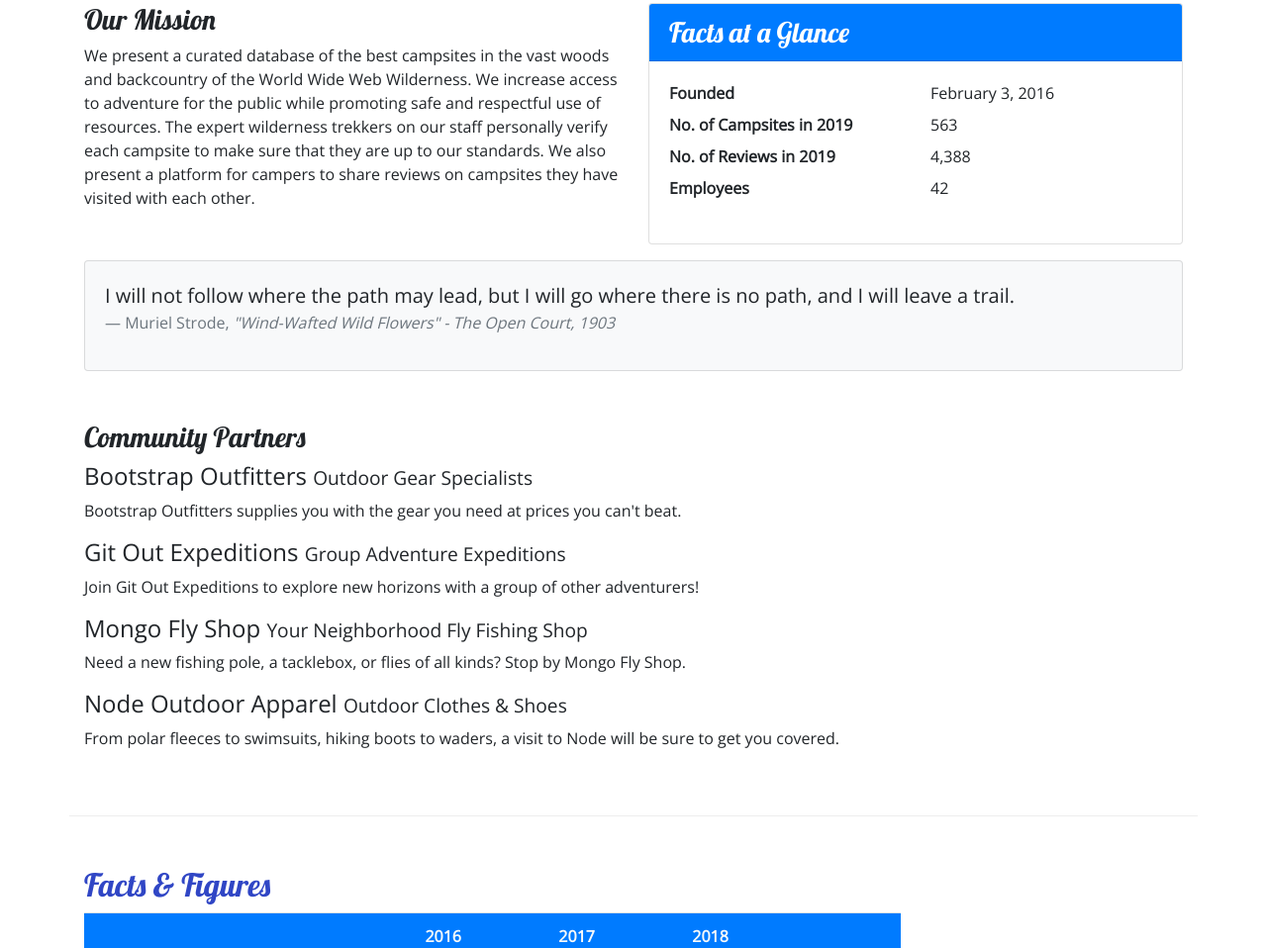
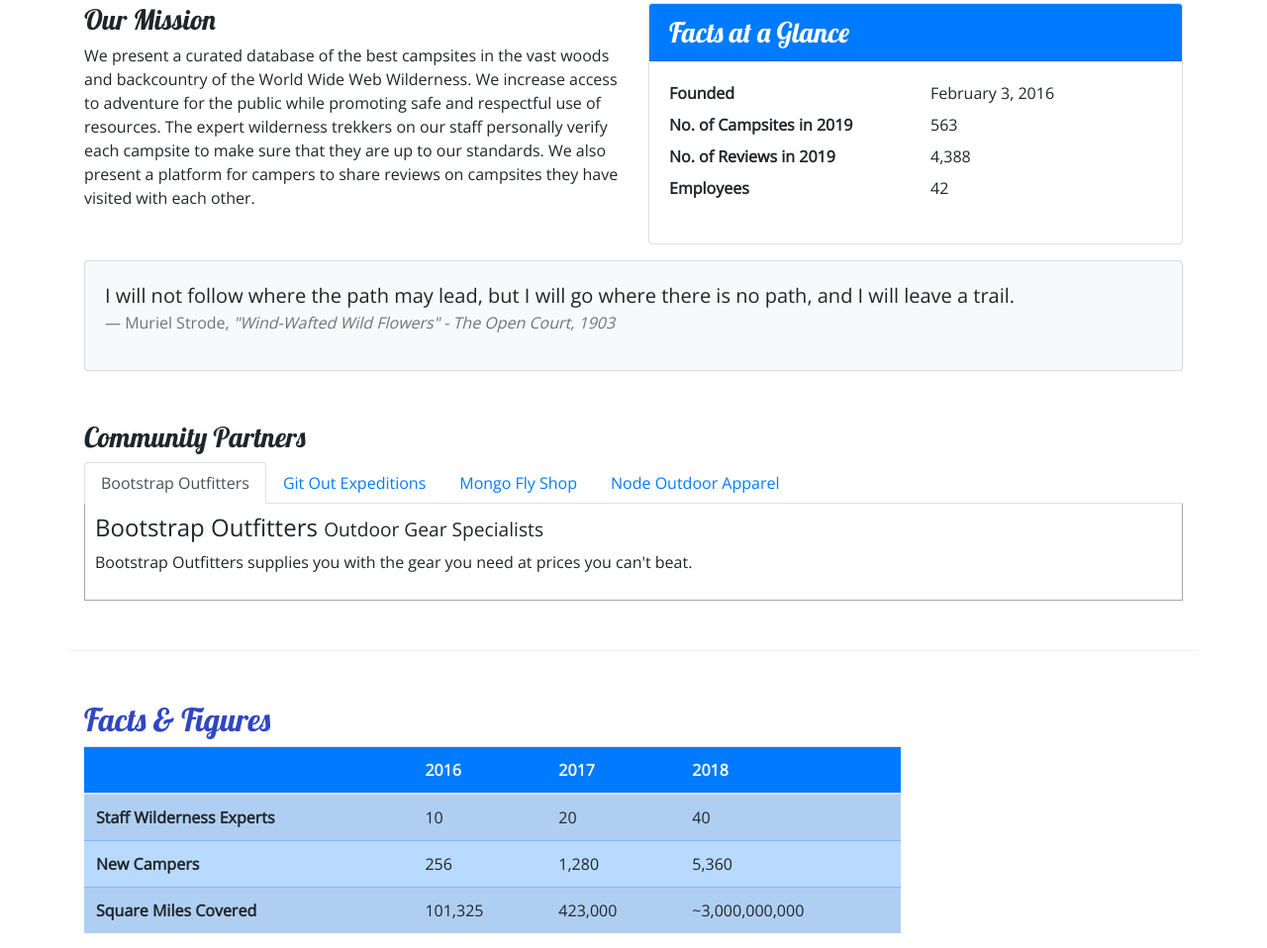
Before and after one commit to ericamcconnaughey/nucamp-bootstrap, a website: page aboutus.html in a window 1280 px wide. Shown: the part 351-1309 px from the top of the page at 99% size. Drawn offline with nearby package versions, Linux system fonts and the light colour scheme.

Commit message:
add tab panels to Community Partners section of About Us page

```diff
--- a/aboutus.html
+++ b/aboutus.html
@@ -104,18 +104,38 @@
         <div class="row row-content">
             <div class="col-12">
                 <h3>Community Partners</h3>
-                <h4>Bootstrap Outfitters <small>Outdoor Gear Specialists</small></h4>
-                <p class="d-none d-sm-block">Bootstrap Outfitters supplies you with the gear you need at prices you
-                    can't beat.</p>
-                <h4>Git Out Expeditions <small>Group Adventure Expeditions</small></h4>
-                <p class="d-none d-sm-block">Join Git Out Expeditions to explore new horizons with a group of other
-                    adventurers!</p>
-                <h4>Mongo Fly Shop <small>Your Neighborhood Fly Fishing Shop</small></h4>
-                <p class="d-none d-sm-block">Need a new fishing pole, a tacklebox, or flies of all kinds? Stop by Mongo
-                    Fly Shop.</p>
-                <h4>Node Outdoor Apparel <small>Outdoor Clothes & Shoes</small></h4>
-                <p class="d-none d-sm-block">From polar fleeces to swimsuits, hiking boots to waders, a visit to Node
-                    will be sure to get you covered.</p>
+                <ul class="nav nav-tabs">
+                    <li class="nav-item"><a class="nav-link active" href="#bootstrap" role="tab"
+                            data-toggle="tab">Bootstrap Outfitters</a></li>
+                    <li class="nav-item"><a class="nav-link" href="#git" role="tab" data-toggle="tab">Git Out
+                            Expeditions</a></li>
+                    <li class="nav-item"><a class="nav-link" href="#mongo" role="tab" data-toggle="tab">Mongo Fly
+                            Shop</a></li>
+                    <li class="nav-item"><a class="nav-link" href="#node" role="tab" data-toggle="tab">Node Outdoor
+                            Apparel</a></li>
+                </ul>
+                <div class="tab-content">
+                    <div role="tabpanel" class="tab-pane fade show active" id="bootstrap">
+                        <h4>Bootstrap Outfitters <small>Outdoor Gear Specialists</small></h4>
+                        <p class="d-none d-sm-block">Bootstrap Outfitters supplies you with the gear you need at prices
+                            you can't beat.</p>
+                    </div>
+                    <div role="tabpanel" class="tab-pane fade" id="git">
+                        <h4>Git Out Expeditions <small>Group Adventure Expeditions</small></h4>
+                        <p class="d-none d-sm-block">Join Git Out Expeditions to explore new horizons with a group of
+                            other adventurers!</p>
+                    </div>
+                    <div role="tabpanel" class="tab-pane fade" id="mongo">
+                        <h4>Mongo Fly Shop <small>Your Neighborhood Fly Fishing Shop</small></h4>
+                        <p class="d-none d-sm-block">Need a new fishing pole, a tacklebox, or flies of all kinds? Stop
+                            by Mongo Fly Shop.</p>
+                    </div>
+                    <div role="tabpanel" class="tab-pane fade" id="node">
+                        <h4>Node Outdoor Apparel <small>Outdoor Clothes & Shoes</small></h4>
+                        <p class="d-none d-sm-block">From polar fleeces to swimsuits, hiking boots to waders, a visit to
+                            Node will be sure to get you covered.</p>
+                    </div>
+                </div>
             </div>
         </div>
 
--- a/css/styles.css
+++ b/css/styles.css
@@ -35,3 +35,9 @@
   border-bottom: 1px ridge;
   min-height: 200px;
 }
+
+.tab-content {
+  border: 1px solid darkgrey;
+  border-top: none;
+  padding: 10px;
+}
```
